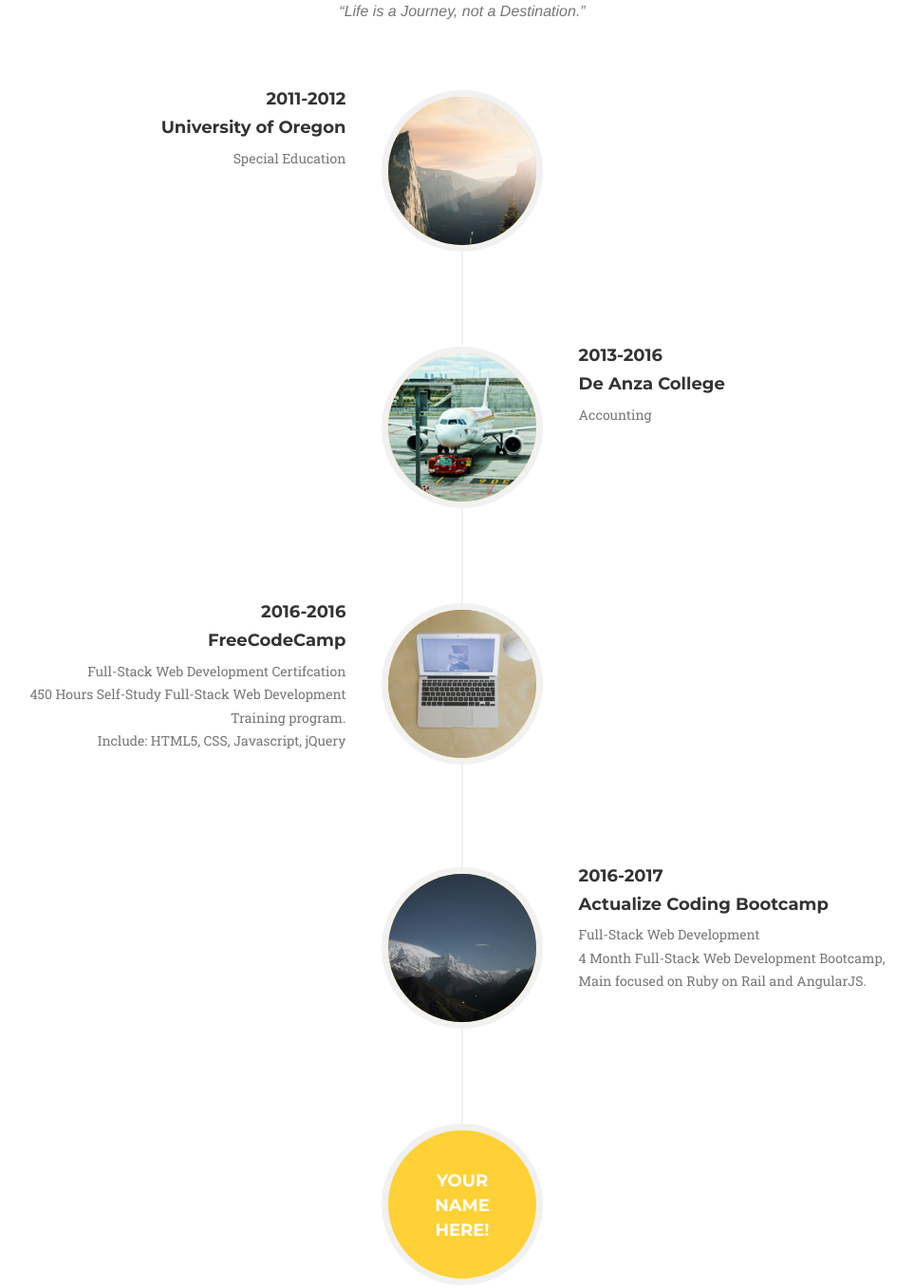
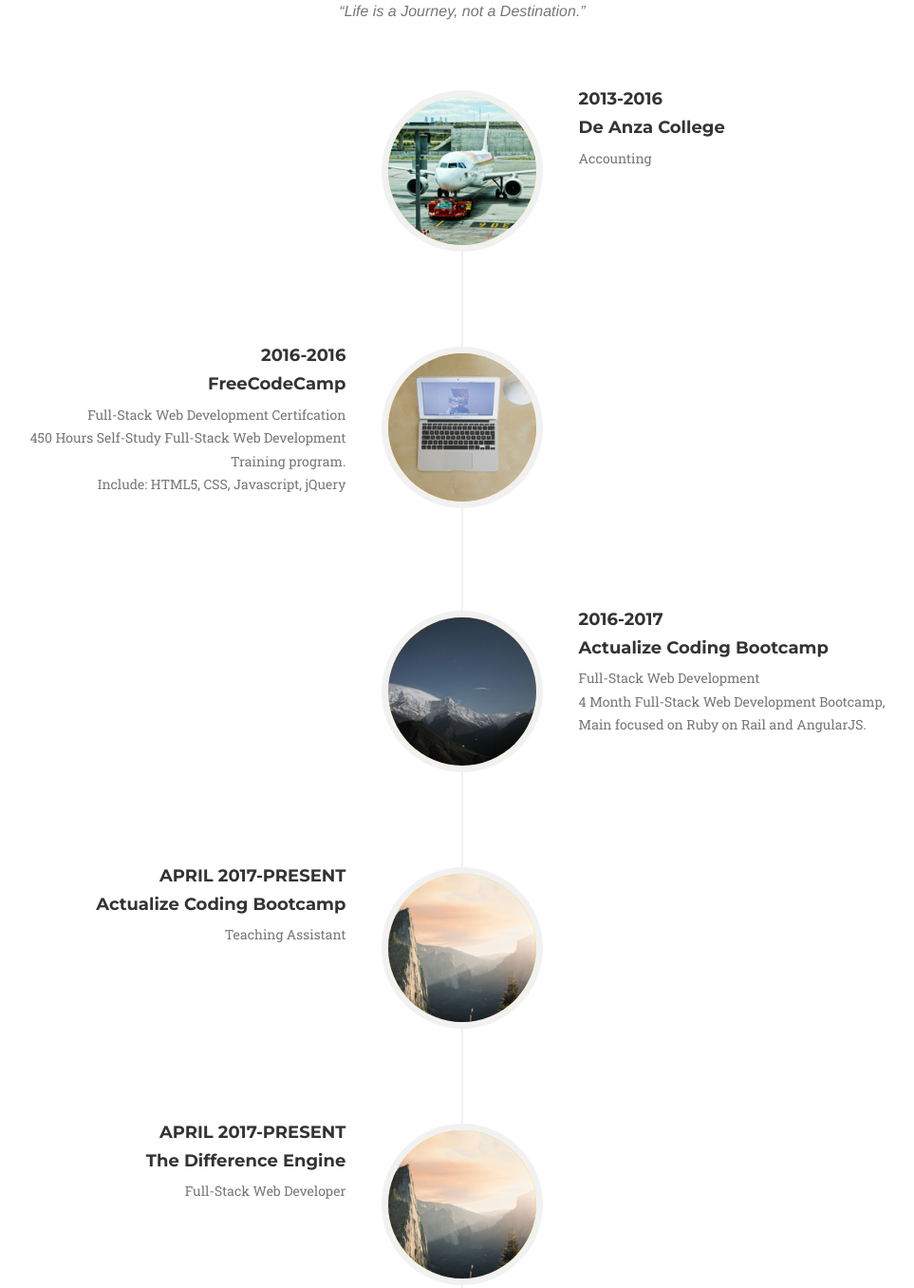
Before and after one commit to iwenyou/iwenyou.github.io, a website: page index.html in a window 1280 px wide. Shown: the part 2615-3971 px from the top of the page at 95% size, without its empty margins (153-1116 px from the left). Drawn offline with nearby package versions, Linux system fonts and the light colour scheme; a web font is replaced by a local one.

Commit message:
made changes to timeline

```diff
--- a/index.html
+++ b/index.html
@@ -199,20 +199,6 @@
             <div class="row">
                 <div class="col-lg-12">
                     <ul class="timeline">
-                        <li>
-                            <div class="timeline-image">
-                                <img class="img-circle img-responsive" src="img/about/1.jpg" alt="">
-                            </div>
-                            <div class="timeline-panel">
-                                <div class="timeline-heading">
-                                    <h4>2011-2012</h4>
-                                    <h4 class="subheading">University of Oregon</h4>
-                                </div>
-                                <div class="timeline-body">
-                                    <p class="text-muted">Special Education</p>
-                                </div>
-                            </div>
-                        </li>
                         <li class="timeline-inverted">
                             <div class="timeline-image">
                                 <img class="img-circle img-responsive" src="img/about/2.jpg" alt="">
@@ -252,6 +238,34 @@
                                 </div>
                                 <div class="timeline-body">
                                     <p class="text-muted">Full-Stack Web Development<br>4 Month Full-Stack Web Development Bootcamp, Main focused on Ruby on Rail and AngularJS.</p>
+                                </div>
+                            </div>
+                        </li>
+                        <li>
+                            <div class="timeline-image">
+                                <img class="img-circle img-responsive" src="img/about/1.jpg" alt="">
+                            </div>
+                            <div class="timeline-panel">
+                                <div class="timeline-heading">
+                                    <h4>April 2017-Present</h4>
+                                    <h4 class="subheading">Actualize Coding Bootcamp</h4>
+                                </div>
+                                <div class="timeline-body">
+                                    <p class="text-muted">Teaching Assistant</p>
+                                </div>
+                            </div>
+                        </li>
+                        <li>
+                            <div class="timeline-image">
+                                <img class="img-circle img-responsive" src="img/about/1.jpg" alt="">
+                            </div>
+                            <div class="timeline-panel">
+                                <div class="timeline-heading">
+                                    <h4>April 2017-Present</h4>
+                                    <h4 class="subheading">The Difference Engine</h4>
+                                </div>
+                                <div class="timeline-body">
+                                    <p class="text-muted">Full-Stack Web Developer</p>
                                 </div>
                             </div>
                         </li>
```
